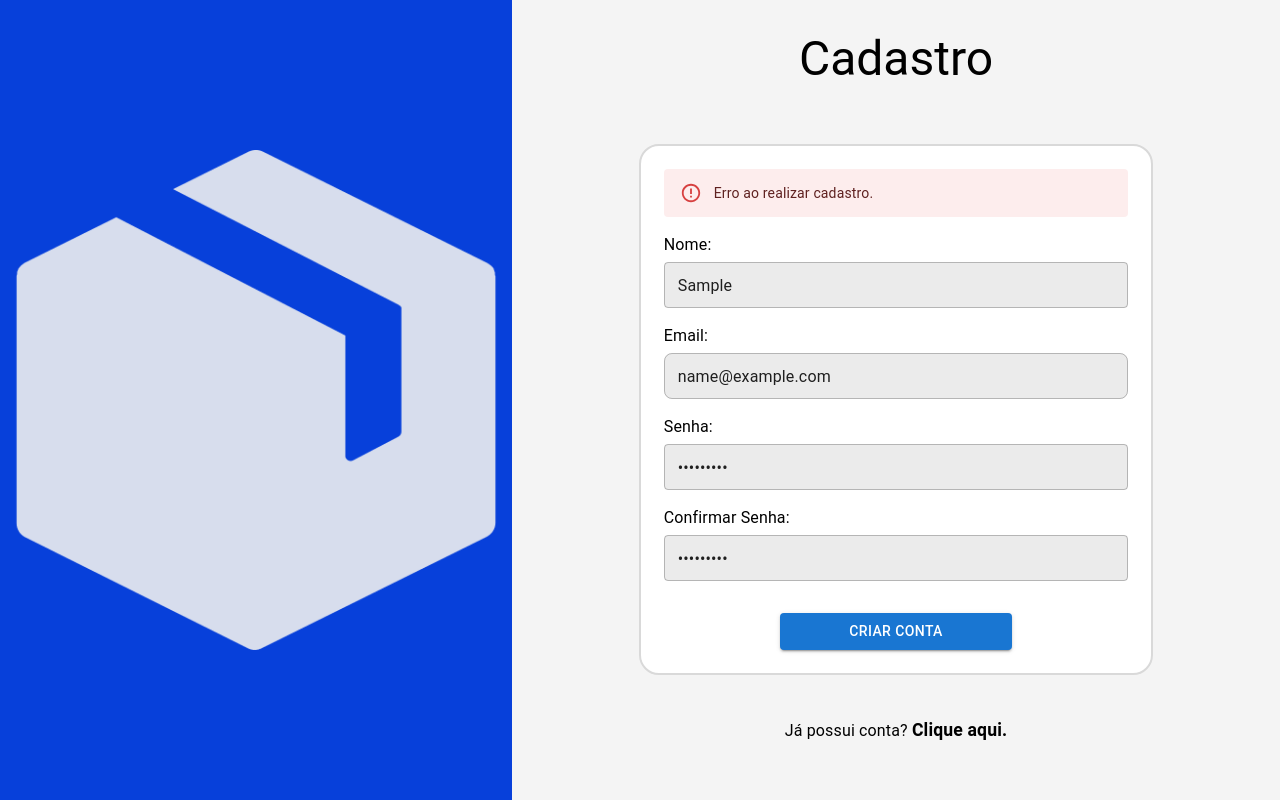
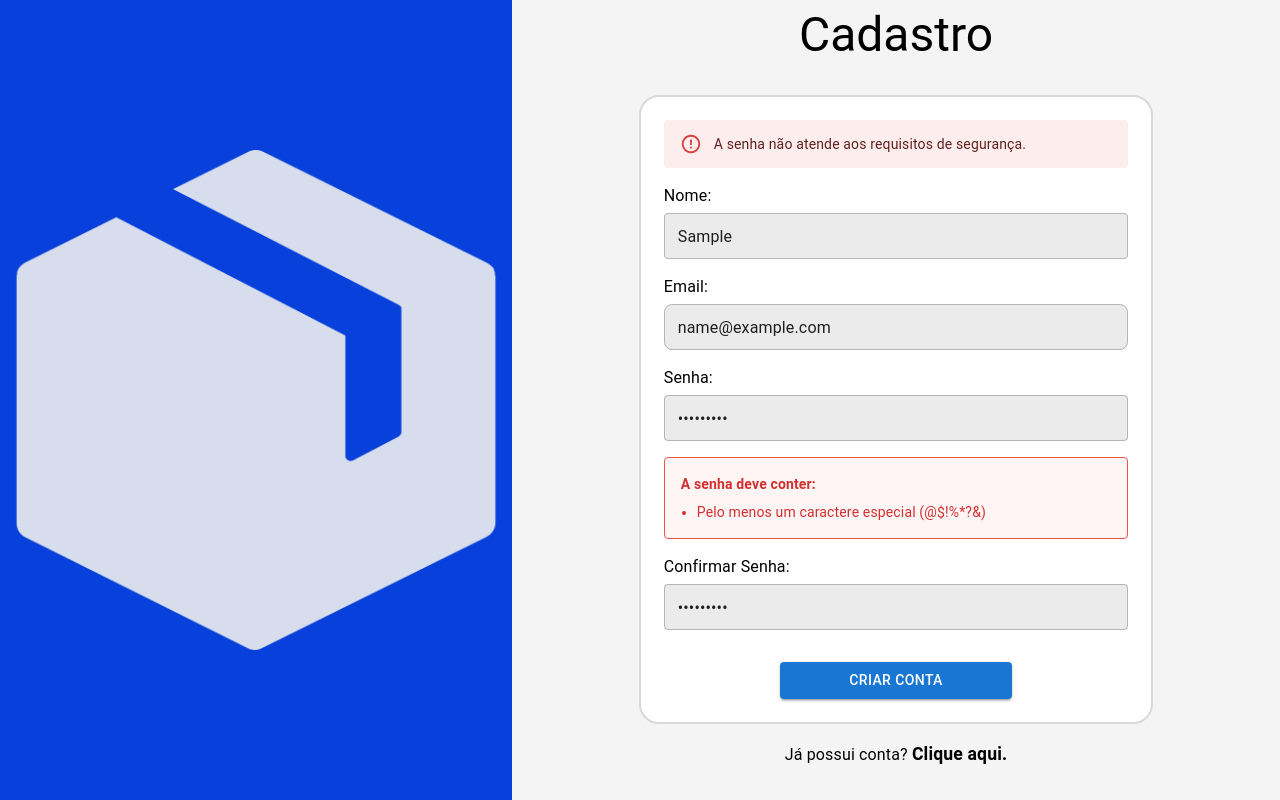
Before and after one commit to Grupo-6-Tozim-Solutions/front-end, a React (Vite) app: page / in a window 1280 px wide. Both pictures are taken after typing "Sample", "name@example.com", "Sample123", "Sample123" into the empty fields and a click on the button "CRIAR CONTA". Built offline with nearby package versions, Linux system fonts and the light colour scheme; no server answers; some icons are missing.

Commit message:
correções validação senha

```diff
--- a/src/components/CadastroForm.jsx
+++ b/src/components/CadastroForm.jsx
@@ -2,11 +2,16 @@ import React, { useState } from 'react';
 import { Box, TextField, Button, Typography, Alert } from '@mui/material';
 import PasswordInput from './PasswordInput';
 
-const CadastroForm = ({ onCadastro, loginStatus }) => {
+const CadastroForm = ({ onCadastro, loginStatus, senhaErrors }) => {
   const [nome, setNome] = useState('');
   const [email, setEmail] = useState('');
   const [senha, setSenha] = useState('');
   const [senhaConfirmacao, setSenhaConfirmacao] = useState('');
+  const [showPassword, setShowPassword] = useState(false);
+  const [showConfirmPassword, setShowConfirmPassword] = useState(false);
+
+  const handleClickShowPassword = () => setShowPassword((show) => !show);
+  const handleClickShowConfirmPassword = () => setShowConfirmPassword((show) => !show);
 
   const handleSubmit = (e) => {
     e.preventDefault();
@@ -49,7 +54,7 @@ const CadastroForm = ({ onCadastro, loginStatus }) => {
           sx={{
             '& .MuiInputBase-root': {
               backgroundColor: '#EBEBEB',
-              height: '46px', // Reduced height
+              height: '46px',
             },
           }}
         />
@@ -70,8 +75,8 @@ const CadastroForm = ({ onCadastro, loginStatus }) => {
           sx={{
             '& .MuiInputBase-root': {
               backgroundColor: '#EBEBEB',
-              height: '46px', // Adjusted height
-              borderRadius: '8px', // Added border radius for consistency
+              height: '46px',
+              borderRadius: '8px',
             },
           }}
         />
@@ -85,8 +90,37 @@ const CadastroForm = ({ onCadastro, loginStatus }) => {
           id="input-senha"
           value={senha}
           onChange={(e) => setSenha(e.target.value)}
+          error={senhaErrors.length > 0}
         />
       </Box>
+
+      {/* Adicionar exibição dos erros de senha */}
+      {senhaErrors.length > 0 && (
+        <Box sx={{
+          textAlign: 'left',
+          backgroundColor: '#fff5f5',
+          padding: 2,
+          borderRadius: 1,
+          border: '1px solid',
+          borderColor: 'error.light'
+        }}>
+          <Typography variant="body2" sx={{ fontWeight: 'bold', mb: 1, color: 'error.main' }}>
+            A senha deve conter:
+          </Typography>
+          <Box component="ul" sx={{ margin: 0, paddingLeft: 2 }}>
+            {senhaErrors.map((error, index) => (
+              <Typography
+                key={index}
+                variant="body2"
+                component="li"
+                sx={{ color: 'error.main' }}
+              >
+                {error}
+              </Typography>
+            ))}
+          </Box>
+        </Box>
+      )}
 
       <Box sx={{ textAlign: 'left', width: '100%' }}>
         <Typography variant="body1" sx={{ marginBottom: '5px' }}>
@@ -106,7 +140,7 @@ const CadastroForm = ({ onCadastro, loginStatus }) => {
         sx={{
           marginTop: '16px',
           width: '50%',
-          alignSelf: 'center', // Center the button horizontally
+          alignSelf: 'center',
         }}
       >
         Criar Conta
--- a/src/pages/CadastroPage.jsx
+++ b/src/pages/CadastroPage.jsx
@@ -1,34 +1,74 @@
-import React, { useState } from 'react';
-import { useNavigate } from 'react-router-dom';
-import { Box, Typography } from '@mui/material';
-import '../LoginPage.css';
-import LoginLeft from '../components/LoginLeft';
-import TituloLogin from '../components/TituloLogin';
-import CadastroForm from '../components/CadastroForm';
-import LinkCadastro from '../components/LinkCadastro';
-import { api } from '../Provider/apiProvider'
+import React, { useState } from "react";
+import { useNavigate } from "react-router-dom";
+import { Box, Typography } from "@mui/material";
+import "../LoginPage.css";
+import LoginLeft from "../components/LoginLeft";
+import TituloLogin from "../components/TituloLogin";
+import CadastroForm from "../components/CadastroForm";
+import LinkCadastro from "../components/LinkCadastro";
+import { api } from "../Provider/apiProvider";
 
 const CadastroPage = () => {
-  const [loginStatus, setLoginStatus] = useState({ type: null, message: '' });
+  const [loginStatus, setLoginStatus] = useState({ type: null, message: "" });
+  const [senhaErrors, setSenhaErrors] = useState([]);
   const navigate = useNavigate();
 
+  const validarSenha = (senha) => {
+    const errors = [];
+
+    if (senha.length < 8) {
+      errors.push("Pelo menos 8 caracteres");
+    }
+    if (!/[A-Z]/.test(senha)) {
+      errors.push("Pelo menos uma letra maiúscula");
+    }
+    if (!/[a-z]/.test(senha)) {
+      errors.push("Pelo menos uma letra minúscula");
+    }
+    if (!/[0-9]/.test(senha)) {
+      errors.push("Pelo menos um número");
+    }
+    if (!/[@$!%*?&]/.test(senha)) {
+      errors.push("Pelo menos um caractere especial (@$!%*?&)");
+    }
+
+    return errors;
+  };
+
   const handleCadastro = ({ nome, email, senha, senhaConfirmacao }) => {
-    if (senha !== senhaConfirmacao) {
-      setLoginStatus({ type: 'erro', message: 'As senhas não coincidem.' });
+    // Validação de senha robusta
+    const errors = validarSenha(senha);
+
+    if (errors.length > 0) {
+      setSenhaErrors(errors);
+      setLoginStatus({
+        type: "erro",
+        message: "A senha não atende aos requisitos de segurança.",
+      });
       return;
     }
 
-    api.post('/usuario', { nome, email, senha })
+    if (senha !== senhaConfirmacao) {
+      setLoginStatus({ type: "erro", message: "As senhas não coincidem." });
+      return;
+    }
+
+    api
+      .post("/usuario", { nome, email, senha })
       .then((response) => {
         if (response.status === 200 || response.status === 201) {
-
-          setLoginStatus({ type: 'sucesso', message: 'Cadastro realizado com sucesso!' });
-          navigate('/login');
+          setLoginStatus({
+            type: "sucesso",
+            message: "Cadastro realizado com sucesso!",
+          });
+          setSenhaErrors([]);
+          navigate("/login");
         }
       })
       .catch((error) => {
-        const errorMessage = error.response?.data?.message || 'Erro ao realizar cadastro.';
-        setLoginStatus({ type: 'erro', message: errorMessage });
+        const errorMessage =
+          error.response?.data?.message || "Erro ao realizar cadastro.";
+        setLoginStatus({ type: "erro", message: errorMessage });
       });
   };
 
@@ -45,18 +85,21 @@ const CadastroPage = () => {
           alignItems: "center",
           padding: "3% 0 0 0",
           marginTop: "-5%",
-
         }}
       >
         <TituloLogin titulo="Cadastro" />
-        <CadastroForm onCadastro={handleCadastro} loginStatus={loginStatus} />
+        <CadastroForm
+          onCadastro={handleCadastro}
+          loginStatus={loginStatus}
+          senhaErrors={senhaErrors}
+        />
         <Box className="div-link-cadastro" sx={{ marginTop: "-2%" }}>
           <Typography>
-            Já possui conta?{' '}
+            Já possui conta?{" "}
             <LinkCadastro
               textoBase=""
               textoLink="Clique aqui."
-              onClick={() => navigate('/login')}
+              onClick={() => navigate("/login")}
             />
           </Typography>
         </Box>
```
